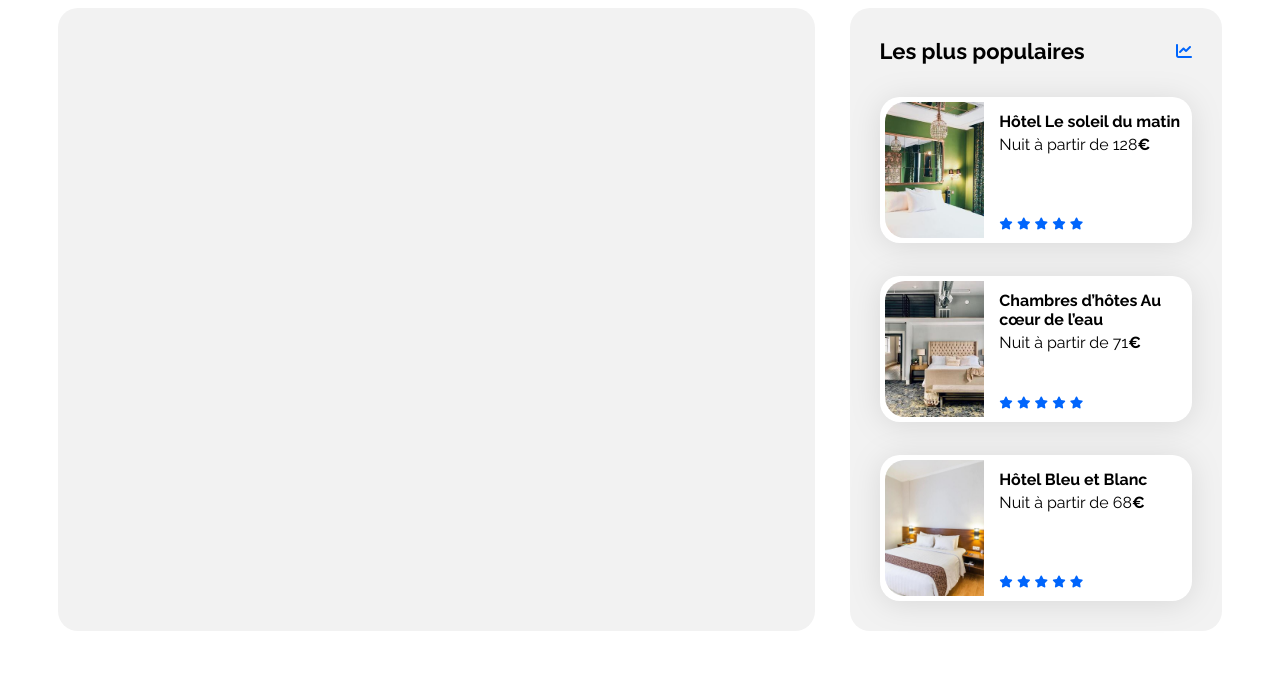
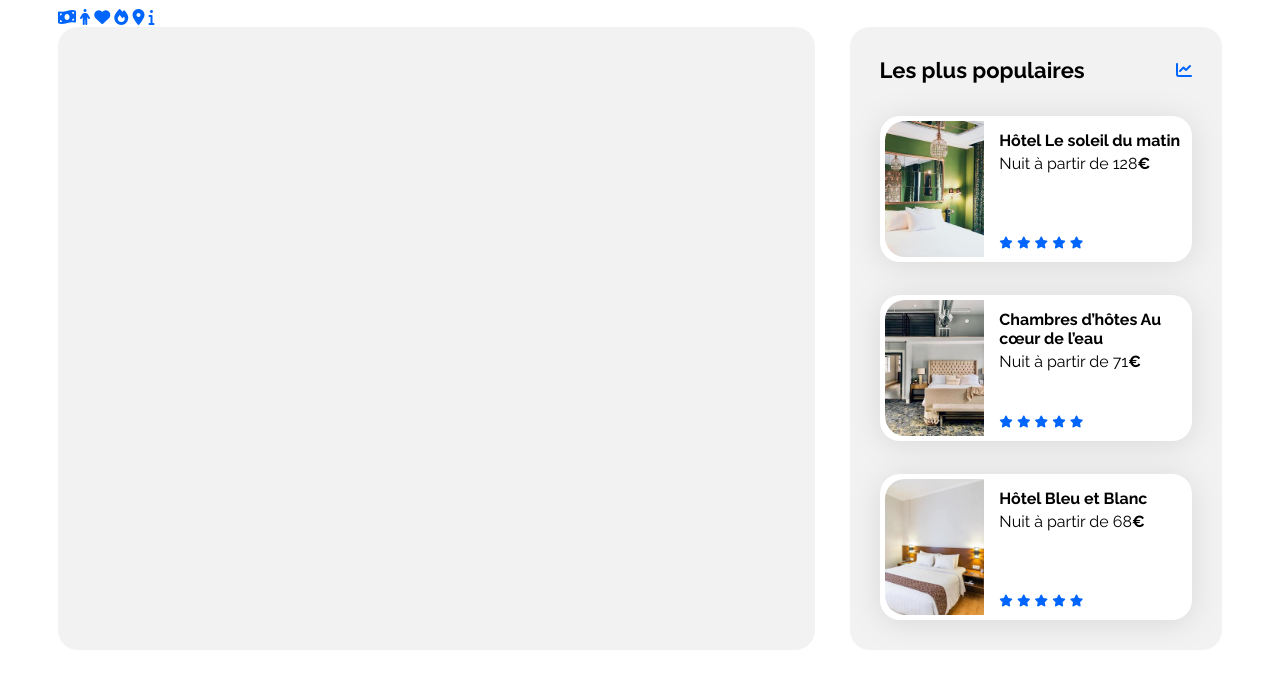
Before and after one commit to arnaudmorillo/OCProjet2, a plain HTML site: page index.html in a window 1280 px wide. Drawn offline with Linux system fonts and the light colour scheme.

Commit message:
Icons added

```diff
--- a/index.html
+++ b/index.html
@@ -16,7 +16,14 @@
 
 <body>
     <div class="main-container">
-        <header></header>
+        <header>
+            <i class="fa-solid fa-money-bill-wave"></i>
+            <i class="fa-solid fa-person"></i>
+            <i class="fa-solid fa-heart"></i>
+            <i class="fa-solid fa-fire"></i>
+            <i class="fa-solid fa-location-dot"></i>
+            <i class="fa-solid fa-info"></i>
+        </header>
         <main>
             <div class="hebergements-and-populaires">
                 <section class="hebergements">
```
